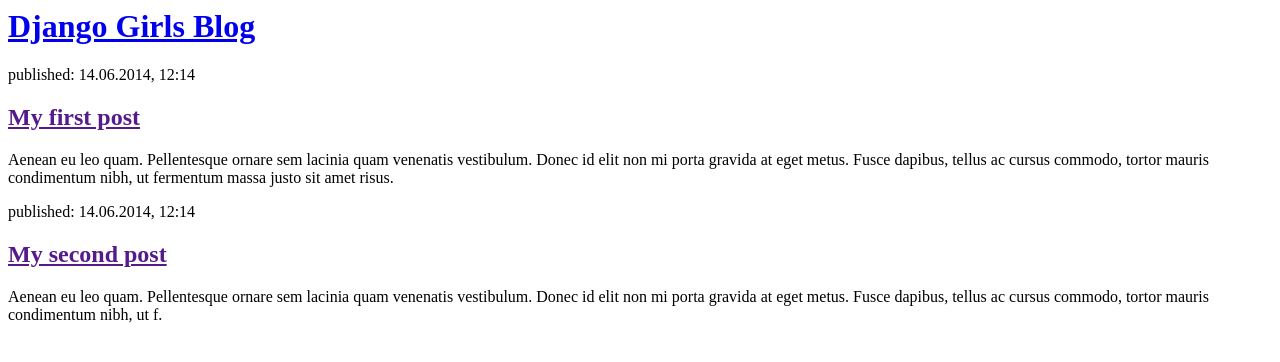
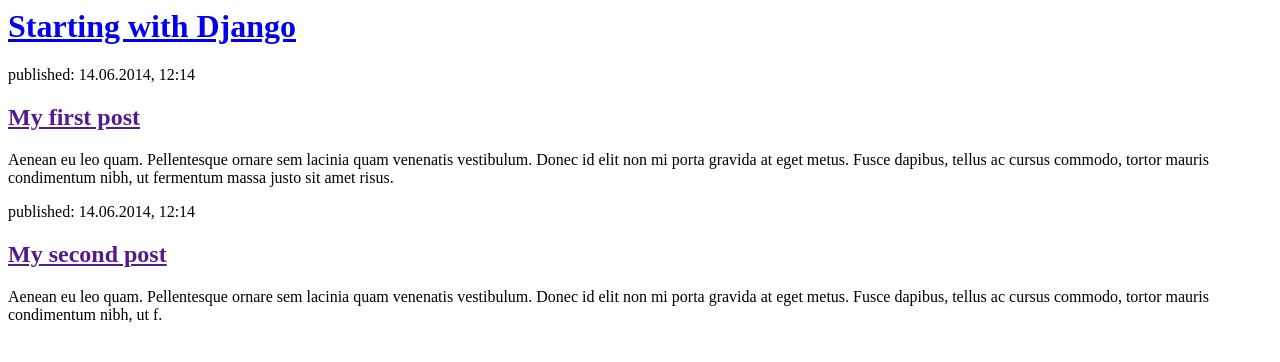
Before and after one commit to krutarth92/first_blog, a Django app: page / in a window 1280 px wide. Shown: the top 362 px of the page. Run offline with Django 3.2, Linux system fonts and the light colour scheme.

Commit message:
added html file

```diff
--- a/mysite/blog/templates/blog/post_list.html
+++ b/mysite/blog/templates/blog/post_list.html
@@ -1,10 +1,10 @@
 <html>
     <head>
-        <title>Django Girls blog</title>
+        <title>My First Blog</title>
     </head>
     <body>
         <div>
-            <h1><a href="/">Django Girls Blog</a></h1>
+            <h1><a href="/">Starting with Django</a></h1>
         </div>
 
         <div>
```
